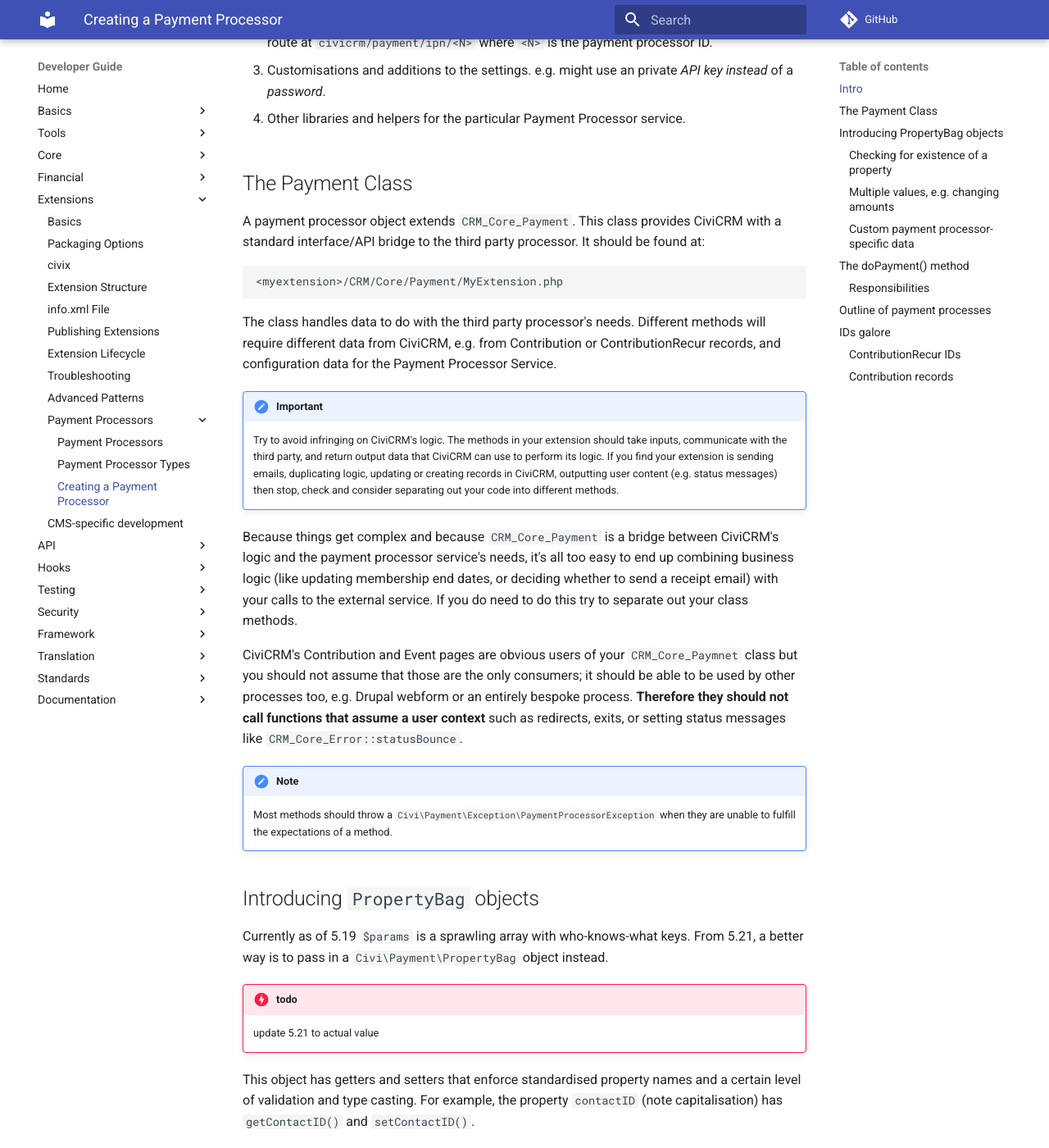
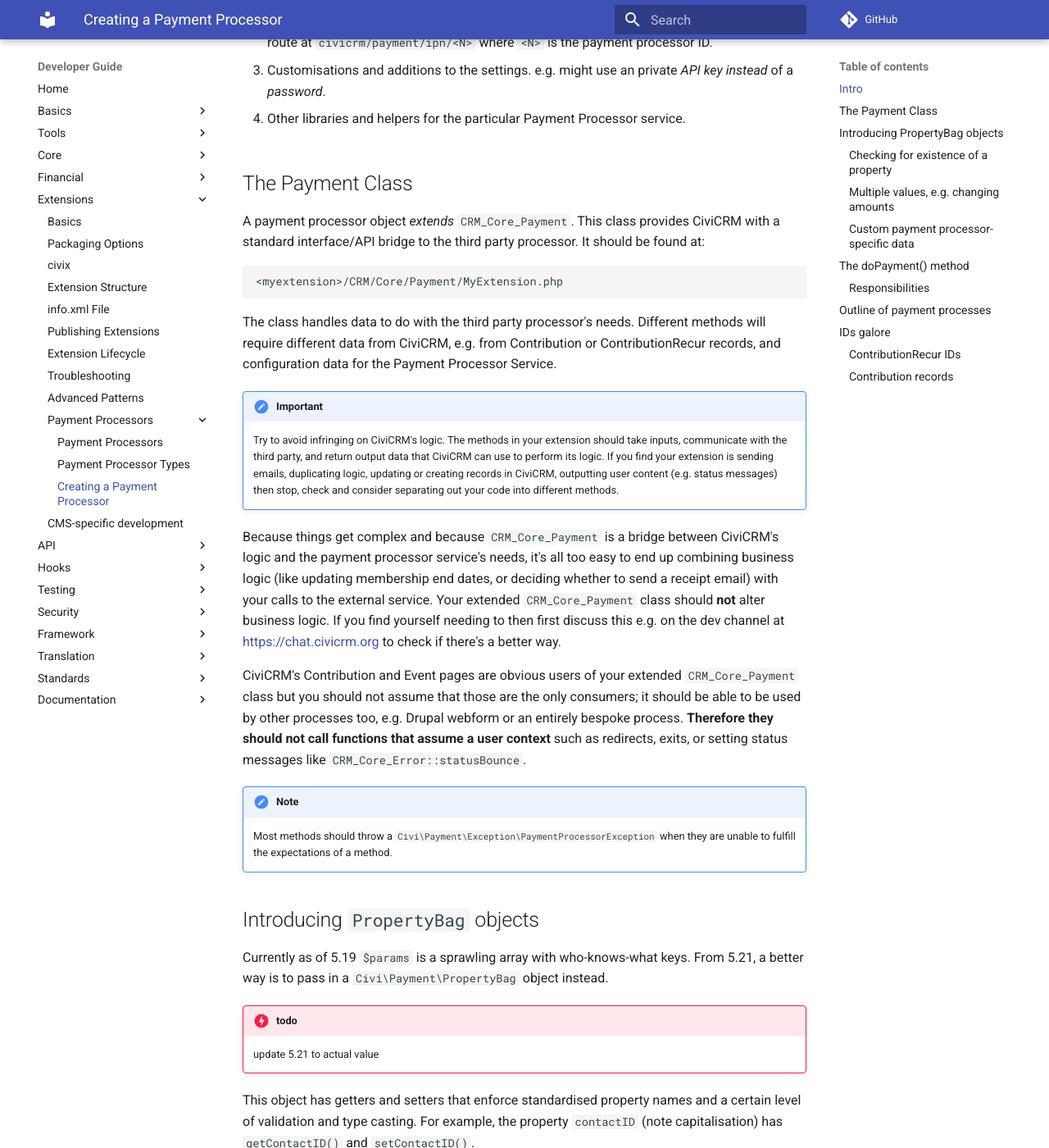
Before and after one commit to civicrm/civicrm-dev-docs, an MkDocs documentation site: the page built from docs/extensions/payment-processors/create.md, in a window 1280 px wide and 1400 px high, scrolled down 636 px. Shown: the whole window at 82% size. Built offline with MkDocs 1.6.1 and Material for MkDocs 9.7.7, drawn with Linux system fonts in a browser that asks for light colours; comment, search, counter and statistics services are not loaded.

Commit message:
Improve payment processor creation docs more

````diff
--- a/docs/extensions/payment-processors/create.md
+++ b/docs/extensions/payment-processors/create.md
@@ -25,7 +25,7 @@
 
 ## The Payment Class
 
-A payment processor object extends `CRM_Core_Payment`. This class provides CiviCRM with a standard interface/API bridge to the third party processor. It should be found at:
+A payment processor object *extends* `CRM_Core_Payment`. This class provides CiviCRM with a standard interface/API bridge to the third party processor. It should be found at:
 
 ```
 <myextension>/CRM/Core/Payment/MyExtension.php
@@ -36,9 +36,9 @@
 !!!important
     Try to avoid infringing on CiviCRM's logic. The methods in your extension should take inputs, communicate with the third party, and return output data that CiviCRM can use to perform its logic. If you find your extension is sending emails, duplicating logic, updating or creating records in CiviCRM, outputting user content (e.g. status messages) then stop, check and consider separating out your code into different methods.
 
-Because things get complex and because `CRM_Core_Payment` is a bridge between CiviCRM's logic and the payment processor service's needs, it's all too easy to end up combining business logic (like updating membership end dates, or deciding whether to send a receipt email) with your calls to the external service. If you do need to do this try to separate out your class methods.
+Because things get complex and because `CRM_Core_Payment` is a bridge between CiviCRM's logic and the payment processor service's needs, it's all too easy to end up combining business logic (like updating membership end dates, or deciding whether to send a receipt email) with your calls to the external service. Your extended `CRM_Core_Payment` class should **not** alter business logic. If you find yourself needing to then first discuss this e.g. on the dev channel at <https://chat.civicrm.org> to check if there's a better way.
 
-CiviCRM's Contribution and Event pages are obvious users of your `CRM_Core_Paymnet` class but you should not assume that those are the only consumers; it should be able to be used by other processes too, e.g. Drupal webform or an entirely bespoke process. **Therefore they should not call functions that assume a user context** such as redirects, exits, or setting status messages like `CRM_Core_Error::statusBounce`.
+CiviCRM's Contribution and Event pages are obvious users of your extended `CRM_Core_Payment` class but you should not assume that those are the only consumers; it should be able to be used by other processes too, e.g. Drupal webform or an entirely bespoke process. **Therefore they should not call functions that assume a user context** such as redirects, exits, or setting status messages like `CRM_Core_Error::statusBounce`.
 
 !!! note
     Most methods should throw a `Civi\Payment\Exception\PaymentProcessorException` when they are unable to fulfill the expectations of a method.
````
